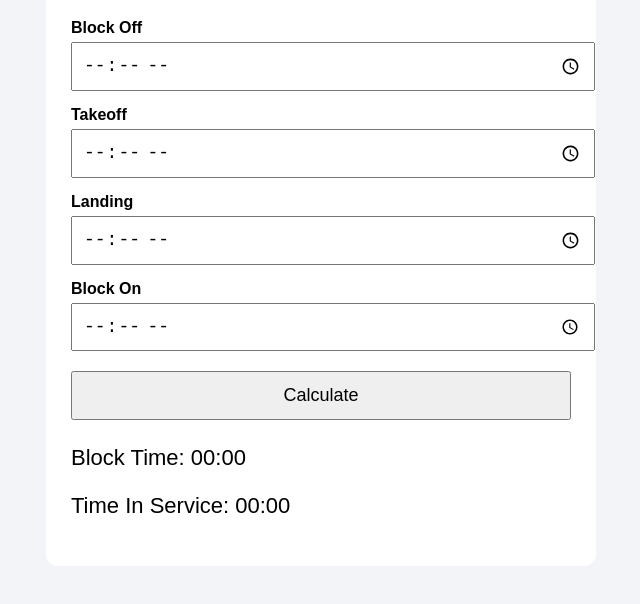
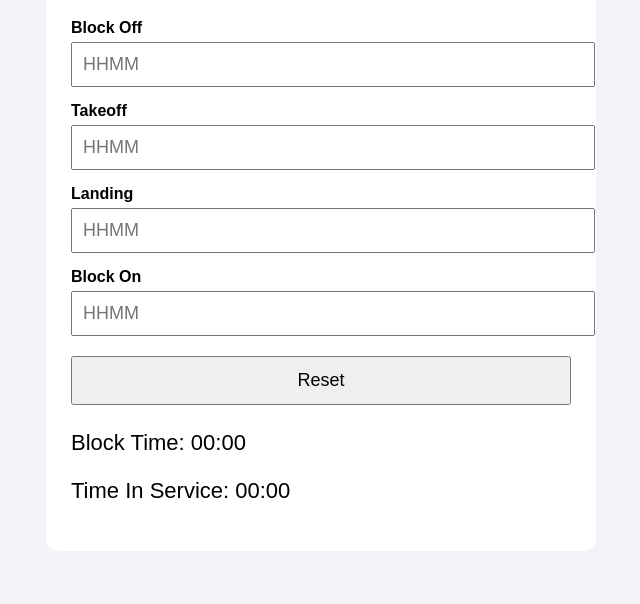
Before and after one commit to joeiron3/flight-time-calculator, a plain HTML site: page index.html in a window 1280 px wide. Shown: the part 106-710 px from the top of the page, without its empty margins (319-959 px from the left). Drawn offline with Linux system fonts and the light colour scheme.

Commit message:
index.html

```diff
--- a/index.html
+++ b/index.html
@@ -1,5 +1,5 @@
 <!DOCTYPE html>
-<html>
+<html lang="en">
 <head>
     <meta charset="UTF-8">
     <meta name="viewport" content="width=device-width, initial-scale=1.0">
@@ -13,19 +13,45 @@
 
     <h1>Flight Time Calculator</h1>
 
-    <label>Block Off</label>
-    <input type="time" id="blockOff">
+    <label for="blockOff">Block Off</label>
+    <input
+        type="text"
+        id="blockOff"
+        inputmode="numeric"
+        maxlength="5"
+        placeholder="HHMM"
+        oninput="formatTimeInput(this); calculate();">
 
-    <label>Takeoff</label>
-    <input type="time" id="takeoff">
+    <label for="takeoff">Takeoff</label>
+    <input
+        type="text"
+        id="takeoff"
+        inputmode="numeric"
+        maxlength="5"
+        placeholder="HHMM"
+        oninput="formatTimeInput(this); calculate();">
 
-    <label>Landing</label>
-    <input type="time" id="landing">
+    <label for="landing">Landing</label>
+    <input
+        type="text"
+        id="landing"
+        inputmode="numeric"
+        maxlength="5"
+        placeholder="HHMM"
+        oninput="formatTimeInput(this); calculate();">
 
-    <label>Block On</label>
-    <input type="time" id="blockOn">
+    <label for="blockOn">Block On</label>
+    <input
+        type="text"
+        id="blockOn"
+        inputmode="numeric"
+        maxlength="5"
+        placeholder="HHMM"
+        oninput="formatTimeInput(this); calculate();">
 
-    <button onclick="calculate()">Calculate</button>
+    <button onclick="resetForm()" class="reset-btn">
+        Reset
+    </button>
 
     <div class="results">
         <p>Block Time: <span id="blockTime">00:00</span></p>
```
